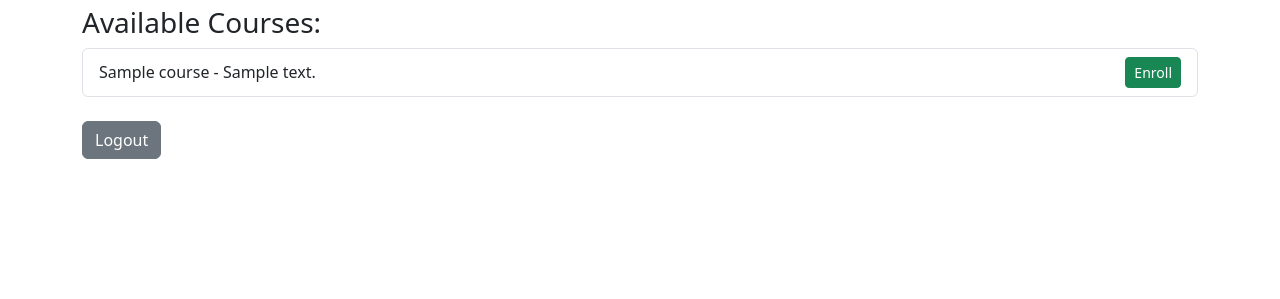
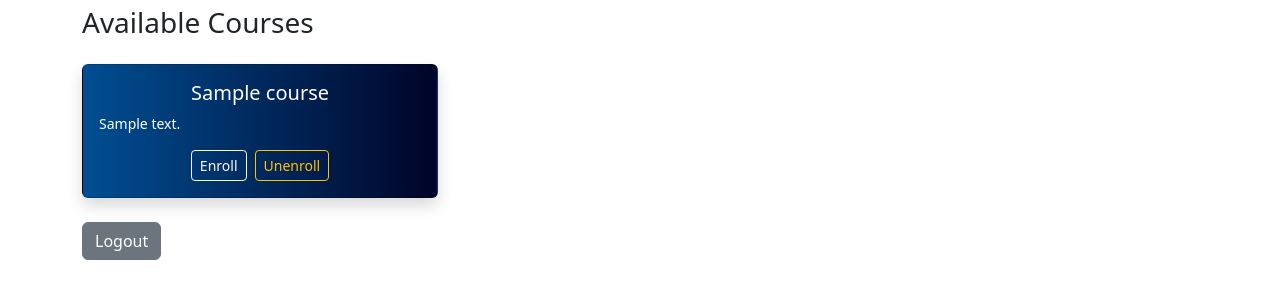
Before and after one commit to Priyanka7777777/devops_learning, a Flask app: template student_app/templates/dashboard.html in a window 1280 px wide. Shown: the part 64-363 px from the top of the page. Run offline with Flask 3, Linux system fonts and the light colour scheme; the template is opened without the code that fills it: most values are stand-ins (such as "Sample title", 1, 10 or a date in 2020).

Commit message:
enroll and unenroll function

```diff
--- a/student_app/templates/dashboard.html
+++ b/student_app/templates/dashboard.html
@@ -4,22 +4,50 @@
     <meta charset="UTF-8">
     <title>Dashboard</title>
     <link href="https://cdn.jsdelivr.net/npm/bootstrap@5.3.0/dist/css/bootstrap.min.css" rel="stylesheet">
+    <script src="https://cdn.jsdelivr.net/npm/bootstrap@5.3.0/dist/js/bootstrap.bundle.min.js"></script>
 </head>
 <body class="container mt-4">
 
     <h2>Welcome, {{ user['username'] }} ({{ user['role'] }})</h2>
 
     {% if user['role'] == 'admin' %}
-        <a class="btn btn-primary mb-3" href="/add_course">Add New Course</a>
+        <h3 class="mb-4">Admin Panel</h3>
 
-        <h3>Registered Students:</h3>
-        <ul class="list-group mb-4">
+        <!-- Add Course Button -->
+        <a class="btn btn-primary mb-4" href="/add_course">➕ Add New Course</a>
+
+        <!-- Course Management Cards -->
+        <h4 class="mb-3">Courses Added:</h4>
+        <div class="row row-cols-1 row-cols-md-3 g-4 mb-5">
+            {% for course in courses %}
+            <div class="col">
+                <div class="card text-white h-100 shadow" style="background: linear-gradient(to right, #004e92, #000428);">
+                    <div class="card-body d-flex flex-column justify-content-between">
+                        <h5 class="card-title text-center fs-5">{{ course['course_name'] }}</h5>
+                        <p class="card-text small">{{ course['description'] }}</p>
+                        <form action="/delete_course/{{ course['id'] }}" method="post" class="mt-auto">
+                            <button type="submit" class="btn btn-danger btn-sm w-100"
+                                    onclick="return confirm('Are you sure you want to delete this course?');">
+                                🗑️ Delete Course
+                            </button>
+                        </form>
+                    </div>
+                </div>
+            </div>
+            {% endfor %}
+        </div>
+
+        <!-- Registered Students List -->
+        <h4 class="mb-3">Registered Students:</h4>
+        <ul class="list-group mb-5">
             {% for student in students %}
                 <li class="list-group-item">{{ student['username'] }}</li>
             {% endfor %}
         </ul>
 
-        <h3>Course Enrollments:</h3>
+        <!-- Enrollments Table -->
+        <h4 class="mb-3">Course Enrollments:</h4>
+        <div class="table-responsive">
             <table class="table table-bordered">
                 <thead class="table-dark">
                     <tr>
@@ -36,7 +64,7 @@
                         <td>
                             <a href="/remove_enrollment/{{ enroll['user_id'] }}/{{ enroll['course_id'] }}"
                                class="btn btn-danger btn-sm"
-                           onclick="return confirm('Are you sure you want to remove this enrollment?');">
+                               onclick="return confirm('Remove this enrollment?');">
                                 Remove
                             </a>
                         </td>
@@ -44,22 +72,70 @@
                     {% endfor %}
                 </tbody>
             </table>
+        </div>
 
     {% else %}
-        <h3>Available Courses:</h3>
-        <ul class="list-group">
+        <h3 class="mb-4">Available Courses</h3>
+        <div class="row row-cols-1 row-cols-md-3 g-4">
             {% for course in courses %}
-                <li class="list-group-item d-flex justify-content-between align-items-center">
-                    <span>
-                        {{ course['course_name'] }} - {{ course['description'] }}
-                    </span>
-                    <a class="btn btn-success btn-sm" href="/enroll/{{ course['id'] }}">Enroll</a>
-                </li>
+            <div class="col">
+                <div class="card text-white h-100 shadow" style="background: linear-gradient(to right, #004e92, #000428);">
+                    <div class="card-body d-flex flex-column justify-content-between">
+                        <h5 class="card-title text-center fs-5">{{ course['course_name'] }}</h5>
+                        <p class="card-text small">{{ course['description'] }}</p>
+                        <div class="d-flex justify-content-center gap-2 mt-auto">
+                            <!-- Enroll Button -->
+                            <button class="btn btn-outline-light btn-sm" data-bs-toggle="modal" data-bs-target="#enrollModal{{ course['id'] }}">
+                                Enroll
+                            </button>
+                            <!-- Unenroll Button -->
+                            <button class="btn btn-outline-warning btn-sm" data-bs-toggle="modal" data-bs-target="#unenrollModal{{ course['id'] }}">
+                                Unenroll
+                            </button>
+                        </div>
+                    </div>
+                </div>
+            </div>
+
+            <!-- Enroll Modal -->
+            <div class="modal fade" id="enrollModal{{ course['id'] }}" tabindex="-1" aria-labelledby="enrollLabel{{ course['id'] }}" aria-hidden="true">
+              <div class="modal-dialog">
+                <div class="modal-content">
+                  <div class="modal-header bg-success text-white">
+                    <h5 class="modal-title" id="enrollLabel{{ course['id'] }}">Enroll in {{ course['course_name'] }}</h5>
+                    <button type="button" class="btn-close" data-bs-dismiss="modal" aria-label="Close"></button>
+                  </div>
+                  <div class="modal-body">
+                    You have successfully enrolled in <strong>{{ course['course_name'] }}</strong>!
+                  </div>
+                  <div class="modal-footer">
+                    <a href="/enroll/{{ course['id'] }}" class="btn btn-success">OK</a>
+                  </div>
+                </div>
+              </div>
+            </div>
+
+            <!-- Unenroll Modal -->
+            <div class="modal fade" id="unenrollModal{{ course['id'] }}" tabindex="-1" aria-labelledby="unenrollLabel{{ course['id'] }}" aria-hidden="true">
+              <div class="modal-dialog">
+                <div class="modal-content">
+                  <div class="modal-header bg-warning">
+                    <h5 class="modal-title" id="unenrollLabel{{ course['id'] }}">Unenroll from {{ course['course_name'] }}</h5>
+                    <button type="button" class="btn-close" data-bs-dismiss="modal" aria-label="Close"></button>
+                  </div>
+                  <div class="modal-body">
+                    You have successfully unenrolled from <strong>{{ course['course_name'] }}</strong>.
+                  </div>
+                  <div class="modal-footer">
+                    <a href="/unenroll/{{ course['id'] }}" class="btn btn-warning">OK</a>
+                  </div>
+                </div>
+              </div>
+            </div>
             {% endfor %}
-        </ul>
+        </div>
     {% endif %}
 
     <a class="btn btn-secondary mt-4" href="/logout">Logout</a>
-
 </body>
 </html>
```
Also changed, not shown: student_app/__init__.py (+45 -20 lines). Lines whose indentation alone changed are shown as unchanged.
